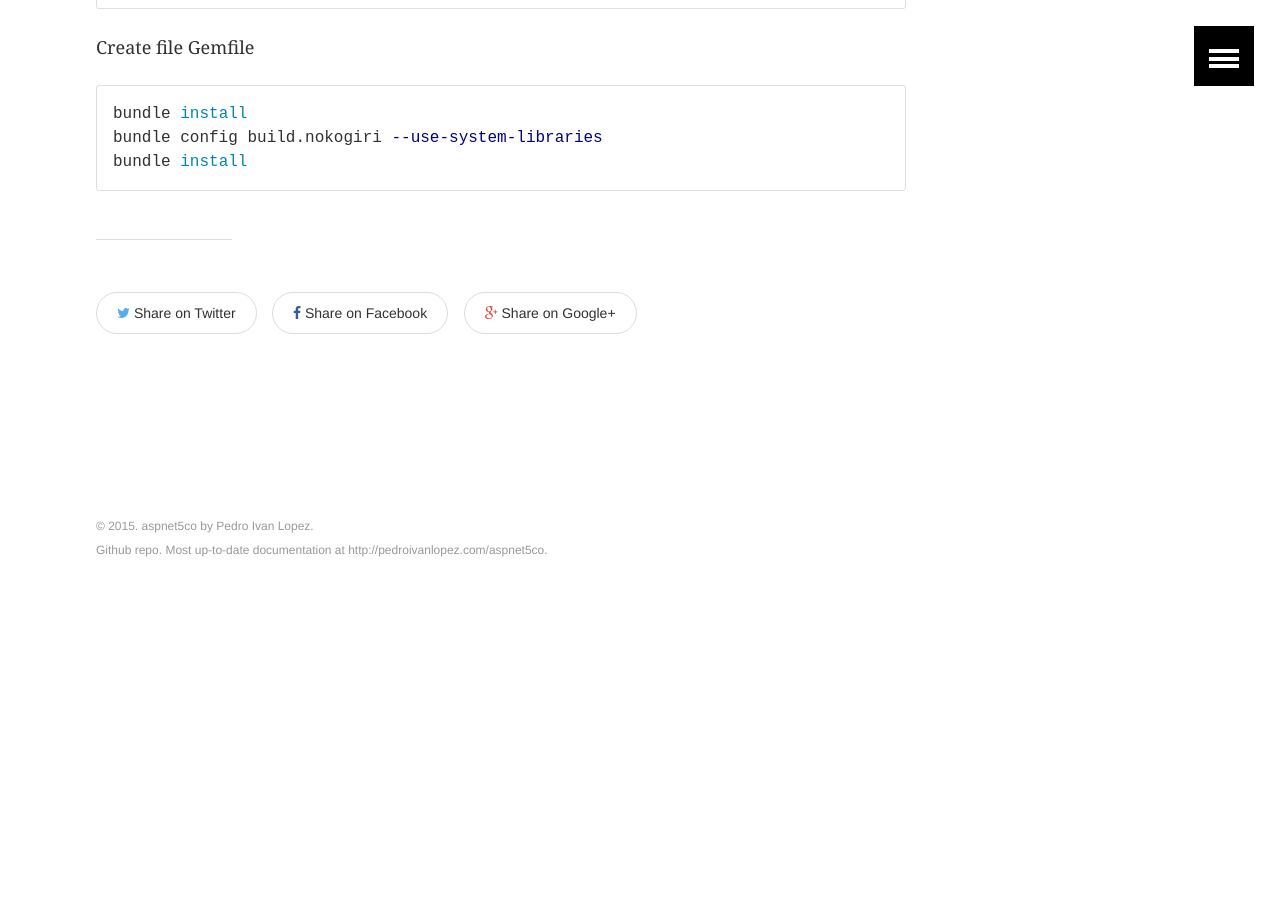
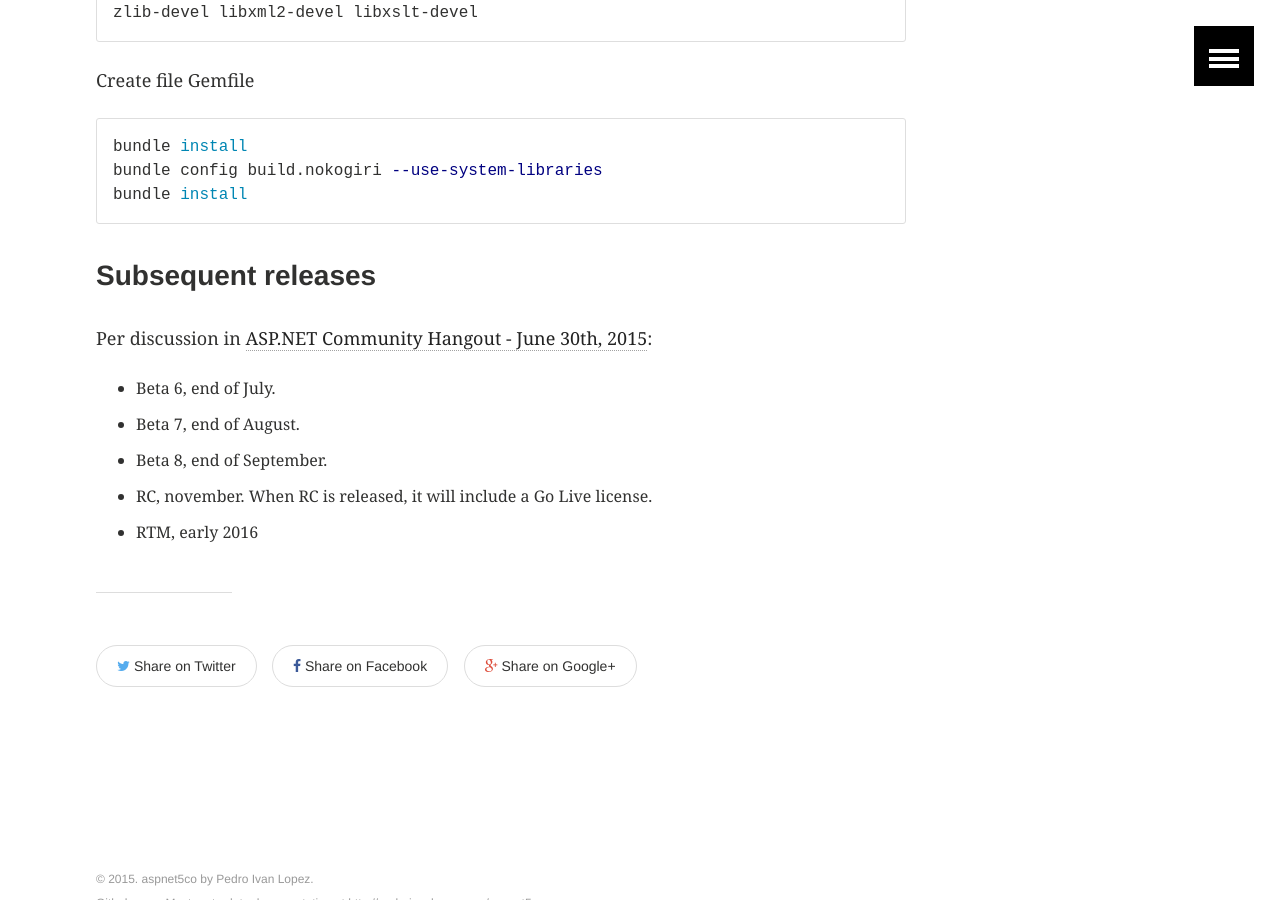
Before and after one commit to lopezpdvn/aspnet5co, a Jekyll site: the page built from development/index.md, in a window 1280 px wide and 900 px high, scrolled down 2843 px. Built offline with Jekyll 4.4.1, drawn with Linux system fonts in a browser that asks for light colours; before the commit the page ends 3479 px from its top, so only the background shows below that.

Commit message:
Added tentative subsequent releases

```diff
--- a/development/index.md
+++ b/development/index.md
@@ -107,3 +107,14 @@ bundle install
 bundle config build.nokogiri --use-system-libraries
 bundle install
 {% endhighlight %}
+
+### Subsequent releases
+
+Per discussion in [ASP.NET Community Hangout - June 30th,
+2015](https://www.youtube.com/watch?v=vqTGJGy3D9s&t=12m53s):
+
+- Beta 6, end of July.
+- Beta 7, end of August.
+- Beta 8, end of September.
+- RC, november. When RC is released, it will include a Go Live license.
+- RTM, early 2016
```
